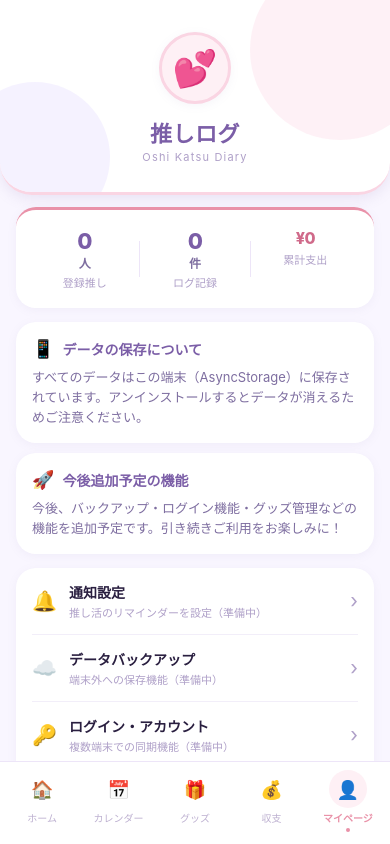
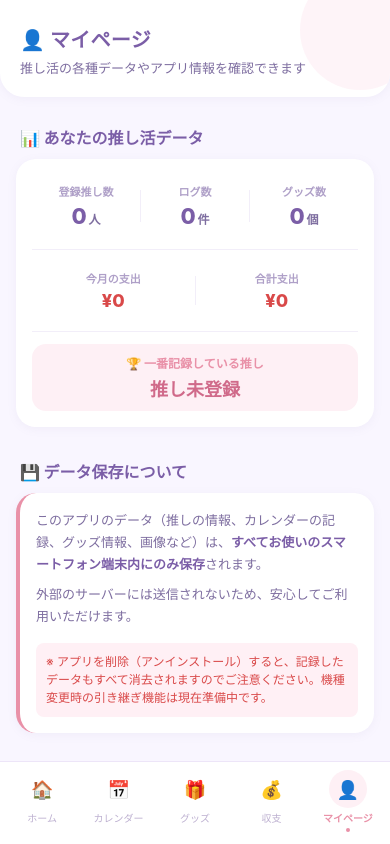
Before and after one commit to jun-devlog/oshikatsu-app, a React Native app: screen / in a window 390 px wide. Both pictures are taken after a click on the element "👤 マイページ". Built offline with nearby package versions, Linux system fonts and the light colour scheme.

Commit message:
improve my page tab

```diff
--- a/App.tsx
+++ b/App.tsx
@@ -94,7 +94,7 @@ export default function App() {
       case 'budget':
         return <BudgetTab logs={logs} oshis={oshis} goods={goods} />;
       case 'mypage':
-        return <MyPageTab oshis={oshis} logs={logs} />;
+        return <MyPageTab oshis={oshis} logs={logs} goods={goods} />;
     }
   };
 
--- a/src/screens/MyPageTab.tsx
+++ b/src/screens/MyPageTab.tsx
@@ -1,25 +1,76 @@
-import React from 'react';
-import { ScrollView, View, Text, StyleSheet } from 'react-native';
-import { Oshi, OshiLog } from '../types/oshi';
+import React, { useMemo } from 'react';
+import { ScrollView, View, Text, StyleSheet, Linking, TouchableOpacity } from 'react-native';
+import { Oshi, OshiLog, OshiGoods } from '../types/oshi';
 import { formatAmount } from '../utils/format';
+import { getTodayString } from '../utils/date';
 import { COLORS, RADIUS, SHADOW } from '../styles/theme';
 
 type Props = {
   oshis: Oshi[];
   logs: OshiLog[];
+  goods?: OshiGoods[];
 };
 
-const INFO_ITEMS = [
-  { icon: '🔔', label: '通知設定', desc: '推し活のリマインダーを設定（準備中）' },
-  { icon: '☁️', label: 'データバックアップ', desc: '端末外への保存機能（準備中）' },
-  { icon: '🔑', label: 'ログイン・アカウント', desc: '複数端末での同期機能（準備中）' },
-  { icon: '💬', label: 'ヘルプ・お問い合わせ', desc: 'フィードバックをお待ちしています' },
-];
+export default function MyPageTab({ oshis, logs, goods = [] }: Props) {
+  const oshiCount = oshis.length;
+  const logCount = logs.length;
+  const goodsCount = goods.length;
 
-export default function MyPageTab({ oshis, logs }: Props) {
-  const totalAmount = logs
-    .filter((l) => l.amount != null)
-    .reduce((sum, l) => sum + (l.amount ?? 0), 0);
+  const { totalAmount, thisMonthAmount } = useMemo(() => {
+    const thisMonthPrefix = getTodayString().substring(0, 7);
+    let total = 0;
+    let thisMonth = 0;
+
+    logs.forEach((l) => {
+      if (l.amount && l.amount > 0) {
+        total += l.amount;
+        if (l.date.startsWith(thisMonthPrefix)) {
+          thisMonth += l.amount;
+        }
+      }
+    });
+
+    goods.forEach((g) => {
+      if (g.price && g.price > 0) {
+        total += g.price;
+        if (g.purchaseDate.startsWith(thisMonthPrefix)) {
+          thisMonth += g.price;
+        }
+      }
+    });
+
+    return { totalAmount: total, thisMonthAmount: thisMonth };
+  }, [logs, goods]);
+
+  const topOshiName = useMemo(() => {
+    if (oshis.length === 0) return '推し未登録';
+    const counts: Record<string, number> = {};
+
+    // ログとグッズの数を推しごとにカウント
+    logs.forEach((l) => {
+      counts[l.oshiId] = (counts[l.oshiId] || 0) + 1;
+    });
+    goods.forEach((g) => {
+      counts[g.oshiId] = (counts[g.oshiId] || 0) + 1;
+    });
+
+    let maxId = '';
+    let maxCount = -1;
+    Object.entries(counts).forEach(([id, count]) => {
+      if (count > maxCount) {
+        maxCount = count;
+        maxId = id;
+      }
+    });
+
+    // まだ記録がない場合は最初に登録した推しを表示
+    if (maxCount === -1 || !maxId) {
+       return oshis[0]?.name ?? 'データなし';
+    }
+
+    const oshi = oshis.find((o) => o.id === maxId);
+    return oshi ? oshi.name : 'データ不明';
+  }, [oshis, logs, goods]);
 
   return (
     <ScrollView
@@ -27,118 +78,97 @@ export default function MyPageTab({ oshis, logs }: Props) {
       contentContainerStyle={styles.content}
       showsVerticalScrollIndicator={false}
     >
-      {/* ページヘッダー（LP「マイページ」画面参考） */}
+      {/* ページヘッダー */}
       <View style={styles.pageHeader}>
-        <View style={styles.decoCircle1} />
-        <View style={styles.decoCircle2} />
-
-        {/* アバター */}
-        <View style={styles.avatarWrap}>
-          <Text style={styles.avatarEmoji}>💕</Text>
-        </View>
-        <Text style={styles.appName}>推しログ</Text>
-        <Text style={styles.appNameEn}>Oshi Katsu Diary</Text>
+        <View style={styles.pageHeaderDeco} />
+        <Text style={styles.pageTitle}>👤 マイページ</Text>
+        <Text style={styles.pageSub}>推し活の各種データやアプリ情報を確認できます</Text>
       </View>
 
       <View style={styles.body}>
-        {/* 統計カード */}
+        {/* ── 1. 推し活サマリー ── */}
+        <Text style={styles.sectionTitle}>📊 あなたの推し活データ</Text>
         <View style={styles.statsCard}>
-          <View style={styles.statItem}>
-            <Text style={styles.statVal}>{oshis.length}</Text>
-            <Text style={styles.statUnit}>人</Text>
-            <Text style={styles.statLabel}>登録推し</Text>
+          <View style={styles.statsRow}>
+            <View style={styles.statBox}>
+              <Text style={styles.statLabel}>登録推し数</Text>
+              <Text style={styles.statValue}>{oshiCount}<Text style={styles.statUnit}>人</Text></Text>
+            </View>
+            <View style={styles.statDivider} />
+            <View style={styles.statBox}>
+              <Text style={styles.statLabel}>ログ数</Text>
+              <Text style={styles.statValue}>{logCount}<Text style={styles.statUnit}>件</Text></Text>
+            </View>
+            <View style={styles.statDivider} />
+            <View style={styles.statBox}>
+              <Text style={styles.statLabel}>グッズ数</Text>
+              <Text style={styles.statValue}>{goodsCount}<Text style={styles.statUnit}>個</Text></Text>
+            </View>
           </View>
-          <View style={styles.statDiv} />
-          <View style={styles.statItem}>
-            <Text style={styles.statVal}>{logs.length}</Text>
-            <Text style={styles.statUnit}>件</Text>
-            <Text style={styles.statLabel}>ログ記録</Text>
+
+          <View style={styles.statsDividerHorizontal} />
+
+          <View style={styles.statsRow}>
+            <View style={styles.statBox}>
+              <Text style={styles.statLabel}>今月の支出</Text>
+              <Text style={styles.statValueMoney}>{formatAmount(thisMonthAmount)}</Text>
+            </View>
+            <View style={styles.statDivider} />
+            <View style={styles.statBox}>
+              <Text style={styles.statLabel}>合計支出</Text>
+              <Text style={styles.statValueMoney}>{formatAmount(totalAmount)}</Text>
+            </View>
           </View>
-          <View style={styles.statDiv} />
-          <View style={styles.statItem}>
-            <Text style={[styles.statVal, styles.statValAmount]}>
-              ¥{totalAmount.toLocaleString('ja-JP')}
-            </Text>
-            <Text style={styles.statLabel}>累計支出</Text>
+
+          <View style={styles.statsDividerHorizontal} />
+
+          <View style={styles.topOshiWrap}>
+            <Text style={styles.topOshiLabel}>🏆 一番記録している推し</Text>
+            <Text style={styles.topOshiName}>{topOshiName}</Text>
           </View>
         </View>
 
-        {/* 登録推し一覧 */}
-        {oshis.length > 0 && (
-          <View style={styles.oshisCard}>
-            <Text style={styles.cardTitle}>💕 登録中の推し</Text>
-            {oshis.map((oshi, idx) => (
-              <View
-                key={oshi.id}
-                style={[
-                  styles.oshiRow,
-                  idx < oshis.length - 1 && styles.oshiRowBorder,
-                ]}
-              >
-                <View style={styles.oshiAvatarMini}>
-                  <Text style={styles.oshiAvatarMiniText}>💫</Text>
-                </View>
-                <View style={styles.oshiInfo}>
-                  <Text style={styles.oshiName}>{oshi.name}</Text>
-                  {oshi.genre ? (
-                    <Text style={styles.oshiGenre}>{oshi.genre}</Text>
-                  ) : null}
-                </View>
-                <Text style={styles.oshiLogCount}>
-                  {logs.filter((l) => l.oshiId === oshi.id).length}件
-                </Text>
-              </View>
-            ))}
-          </View>
-        )}
-
-        {/* データ保存について */}
+        {/* ── 2. データ保存についての説明 ── */}
+        <Text style={styles.sectionTitle}>💾 データ保存について</Text>
         <View style={styles.infoCard}>
-          <View style={styles.infoCardHeader}>
-            <Text style={styles.infoCardIcon}>📱</Text>
-            <Text style={styles.infoCardTitle}>データの保存について</Text>
-          </View>
-          <Text style={styles.infoCardDesc}>
-            すべてのデータはこの端末（AsyncStorage）に保存されています。アンインストールするとデータが消えるためご注意ください。
+          <Text style={styles.infoText}>
+            このアプリのデータ（推しの情報、カレンダーの記録、グッズ情報、画像など）は、<Text style={styles.highlight}>すべてお使いのスマートフォン端末内にのみ保存</Text>されます。
+          </Text>
+          <Text style={styles.infoText}>
+            外部のサーバーには送信されないため、安心してご利用いただけます。
+          </Text>
+          <Text style={styles.infoAlert}>
+            ※ アプリを削除（アンインストール）すると、記録したデータもすべて消去されますのでご注意ください。機種変更時の引き継ぎ機能は現在準備中です。
           </Text>
         </View>
 
-        {/* 今後の機能 */}
-        <View style={styles.infoCard}>
-          <View style={styles.infoCardHeader}>
-            <Text style={styles.infoCardIcon}>🚀</Text>
-            <Text style={styles.infoCardTitle}>今後追加予定の機能</Text>
+        {/* ── 3. アプリ情報 ── */}
+        <Text style={styles.sectionTitle}>📱 アプリ情報</Text>
+        <View style={styles.appCard}>
+          <View style={styles.appRow}>
+            <Text style={styles.appLabel}>アプリ名</Text>
+            <Text style={styles.appValue}>推しログ / Oshikatsu</Text>
           </View>
-          <Text style={styles.infoCardDesc}>
-            今後、バックアップ・ログイン機能・グッズ管理などの機能を追加予定です。引き続きご利用をお楽しみに！
-          </Text>
+          <View style={styles.appDivider} />
+          <View style={styles.appRow}>
+            <Text style={styles.appLabel}>バージョン</Text>
+            <Text style={styles.appValue}>1.0.0</Text>
+          </View>
+          <View style={styles.appDivider} />
+          <View style={styles.appRow}>
+            <Text style={styles.appLabel}>開発</Text>
+            <Text style={styles.appValue}>推し活応援プロジェクト</Text>
+          </View>
         </View>
 
-        {/* メニューリスト */}
-        <View style={styles.menuCard}>
-          {INFO_ITEMS.map((item, idx) => (
-            <View
-              key={item.label}
-              style={[
-                styles.menuRow,
-                idx < INFO_ITEMS.length - 1 && styles.menuRowBorder,
-              ]}
-            >
-              <Text style={styles.menuIcon}>{item.icon}</Text>
-              <View style={styles.menuText}>
-                <Text style={styles.menuLabel}>{item.label}</Text>
-                <Text style={styles.menuDesc}>{item.desc}</Text>
-              </View>
-              <Text style={styles.menuArrow}>›</Text>
-            </View>
-          ))}
-        </View>
-
-        {/* バージョン情報 */}
-        <View style={styles.versionArea}>
-          <Text style={styles.versionText}>推しログ v1.0.0（MVP）</Text>
-          <Text style={styles.versionSubText}>Expo + React Native + TypeScript</Text>
-        </View>
+        {/* サポートボタンなど（プレースホルダー） */}
+        <TouchableOpacity
+          style={styles.supportButton}
+          onPress={() => Linking.openURL('https://oshikatsu-navy.vercel.app/')}
+          activeOpacity={0.8}
+        >
+          <Text style={styles.supportButtonText}>🌐 公式サイトを見る</Text>
+        </TouchableOpacity>
       </View>
     </ScrollView>
   );
@@ -146,143 +176,176 @@ export default function MyPageTab({ oshis, logs }: Props) {
 
 const styles = StyleSheet.create({
   scroll: { flex: 1 },
-  content: { paddingBottom: 32 },
+  content: { paddingBottom: 40 },
 
-  // ページヘッダー（LP マイページ画面風：グラデーション背景）
+  // ページヘッダー
   pageHeader: {
     backgroundColor: COLORS.headerBg,
-    paddingTop: 32, paddingBottom: 28,
+    paddingTop: 24, paddingBottom: 20,
     paddingHorizontal: 20,
-    alignItems: 'center',
-    borderBottomLeftRadius: 32, borderBottomRightRadius: 32,
-    overflow: 'hidden', marginBottom: 8,
-    ...SHADOW.cardStrong,
-    borderBottomWidth: 3, borderBottomColor: COLORS.primaryLight,
+    borderBottomLeftRadius: 24, borderBottomRightRadius: 24,
+    overflow: 'hidden', marginBottom: 20,
+    ...SHADOW.card,
   },
-  decoCircle1: {
-    position: 'absolute', top: -40, right: -40,
-    width: 180, height: 180, borderRadius: 90,
-    backgroundColor: COLORS.primaryBg, opacity: 0.9,
+  pageHeaderDeco: {
+    position: 'absolute', top: -30, right: -30,
+    width: 120, height: 120, borderRadius: 60,
+    backgroundColor: COLORS.primaryBg, opacity: 0.7,
   },
-  decoCircle2: {
-    position: 'absolute', bottom: -40, left: -40,
-    width: 150, height: 150, borderRadius: 75,
-    backgroundColor: COLORS.accentBg, opacity: 0.8,
+  pageTitle: {
+    fontSize: 20, fontWeight: '800',
+    color: COLORS.accentDark, letterSpacing: 0.3, marginBottom: 6,
   },
-  avatarWrap: {
-    width: 72, height: 72, borderRadius: 36,
-    backgroundColor: COLORS.primaryBg,
-    alignItems: 'center', justifyContent: 'center',
-    borderWidth: 3, borderColor: COLORS.primaryLight,
-    marginBottom: 12, ...SHADOW.card,
-  },
-  avatarEmoji: { fontSize: 36 },
-  appName: {
-    fontSize: 22, fontWeight: '800',
-    color: COLORS.accentDark, letterSpacing: 0.5, marginBottom: 2,
-  },
-  appNameEn: {
-    fontSize: 11, color: COLORS.textTertiary,
-    letterSpacing: 1.2,
+  pageSub: { fontSize: 13, color: COLORS.textSecondary, lineHeight: 18 },
+
+  body: { paddingHorizontal: 16 },
+
+  sectionTitle: {
+    fontSize: 16, fontWeight: '800', color: COLORS.accentDark,
+    marginBottom: 10, marginLeft: 4, marginTop: 8,
   },
 
-  body: { paddingHorizontal: 16, paddingTop: 4 },
-
-  // 統計カード
+  // ── 統計カード ──
   statsCard: {
-    flexDirection: 'row',
     backgroundColor: COLORS.cardBg,
     borderRadius: RADIUS.card,
-    paddingVertical: 18, paddingHorizontal: 14,
-    marginBottom: 14, ...SHADOW.card,
-    borderTopWidth: 3, borderTopColor: COLORS.primary,
+    padding: 16,
+    marginBottom: 24,
+    ...SHADOW.card,
   },
-  statItem: { flex: 1, alignItems: 'center' },
-  statVal: {
-    fontSize: 22, fontWeight: '800',
-    color: COLORS.accentDark, letterSpacing: -0.5,
+  statsRow: {
+    flexDirection: 'row',
+    justifyContent: 'space-around',
+    alignItems: 'center',
+    paddingVertical: 8,
   },
-  statValAmount: { fontSize: 16, color: COLORS.primaryDark },
-  statUnit: { fontSize: 12, fontWeight: '600', color: COLORS.textSecondary },
+  statBox: {
+    flex: 1,
+    alignItems: 'center',
+  },
   statLabel: {
-    fontSize: 11, color: COLORS.textTertiary,
-    fontWeight: '500', marginTop: 3,
+    fontSize: 11,
+    color: COLORS.textTertiary,
+    fontWeight: '600',
+    marginBottom: 4,
   },
-  statDiv: {
-    width: 1, backgroundColor: COLORS.border, alignSelf: 'center', height: 36,
+  statValue: {
+    fontSize: 22,
+    fontWeight: '800',
+    color: COLORS.accentDark,
+  },
+  statValueMoney: {
+    fontSize: 18,
+    fontWeight: '800',
+    color: '#D94949',
+  },
+  statUnit: {
+    fontSize: 12,
+    fontWeight: '600',
+    color: COLORS.textSecondary,
+    marginLeft: 2,
+  },
+  statDivider: {
+    width: 1,
+    height: '70%',
+    backgroundColor: COLORS.divider,
+  },
+  statsDividerHorizontal: {
+    height: 1,
+    backgroundColor: COLORS.divider,
+    marginVertical: 12,
+  },
+  topOshiWrap: {
+    alignItems: 'center',
+    paddingVertical: 10,
+    backgroundColor: COLORS.primaryBg,
+    borderRadius: RADIUS.cardSm,
+  },
+  topOshiLabel: {
+    fontSize: 12,
+    fontWeight: '700',
+    color: COLORS.primary,
+    marginBottom: 4,
+  },
+  topOshiName: {
+    fontSize: 18,
+    fontWeight: '800',
+    color: COLORS.primaryDark,
   },
 
-  // 推し一覧カード
-  oshisCard: {
-    backgroundColor: COLORS.cardBg,
-    borderRadius: RADIUS.card,
-    padding: 16, marginBottom: 14,
-    ...SHADOW.card,
-  },
-  cardTitle: {
-    fontSize: 15, fontWeight: '700',
-    color: COLORS.accentDark, marginBottom: 12,
-  },
-  oshiRow: {
-    flexDirection: 'row', alignItems: 'center',
-    gap: 10, paddingVertical: 10,
-  },
-  oshiRowBorder: { borderBottomWidth: 1, borderBottomColor: COLORS.divider },
-  oshiAvatarMini: {
-    width: 36, height: 36, borderRadius: 18,
-    backgroundColor: COLORS.primaryBg,
-    alignItems: 'center', justifyContent: 'center',
-  },
-  oshiAvatarMiniText: { fontSize: 18 },
-  oshiInfo: { flex: 1 },
-  oshiName: { fontSize: 14, fontWeight: '700', color: COLORS.text },
-  oshiGenre: { fontSize: 12, color: COLORS.textTertiary, marginTop: 1 },
-  oshiLogCount: {
-    fontSize: 12, fontWeight: '600', color: COLORS.primary,
-  },
-
-  // 情報カード
+  // ── 情報カード ──
   infoCard: {
     backgroundColor: COLORS.cardBg,
     borderRadius: RADIUS.card,
-    padding: 16, marginBottom: 10,
+    padding: 16,
+    marginBottom: 24,
+    ...SHADOW.card,
+    borderLeftWidth: 4,
+    borderLeftColor: COLORS.primary,
+  },
+  infoText: {
+    fontSize: 13,
+    color: COLORS.textSecondary,
+    lineHeight: 22,
+    marginBottom: 8,
+  },
+  highlight: {
+    fontWeight: '700',
+    color: COLORS.accentDark,
+  },
+  infoAlert: {
+    fontSize: 12,
+    color: '#D94949',
+    lineHeight: 18,
+    marginTop: 8,
+    backgroundColor: '#FFF0F5',
+    padding: 10,
+    borderRadius: 8,
+    overflow: 'hidden',
+  },
+
+  // ── アプリ情報カード ──
+  appCard: {
+    backgroundColor: COLORS.cardBg,
+    borderRadius: RADIUS.card,
+    paddingHorizontal: 16,
+    marginBottom: 24,
     ...SHADOW.card,
   },
-  infoCardHeader: {
-    flexDirection: 'row', alignItems: 'center',
-    gap: 8, marginBottom: 8,
+  appRow: {
+    flexDirection: 'row',
+    justifyContent: 'space-between',
+    alignItems: 'center',
+    paddingVertical: 14,
   },
-  infoCardIcon: { fontSize: 18 },
-  infoCardTitle: {
-    fontSize: 14, fontWeight: '700', color: COLORS.accentDark,
+  appDivider: {
+    height: 1,
+    backgroundColor: COLORS.divider,
   },
-  infoCardDesc: {
-    fontSize: 13, color: COLORS.textSecondary,
-    lineHeight: 20,
+  appLabel: {
+    fontSize: 14,
+    fontWeight: '600',
+    color: COLORS.textSecondary,
+  },
+  appValue: {
+    fontSize: 14,
+    fontWeight: '600',
+    color: COLORS.text,
   },
 
-  // メニューリスト
-  menuCard: {
-    backgroundColor: COLORS.cardBg,
-    borderRadius: RADIUS.card,
-    paddingHorizontal: 16, marginTop: 4, marginBottom: 14,
-    ...SHADOW.card,
+  // サポートボタン
+  supportButton: {
+    backgroundColor: '#fff',
+    borderWidth: 1.5,
+    borderColor: COLORS.primary,
+    borderRadius: RADIUS.button,
+    paddingVertical: 14,
+    alignItems: 'center',
+    marginBottom: 20,
   },
-  menuRow: {
-    flexDirection: 'row', alignItems: 'center',
-    paddingVertical: 14, gap: 12,
+  supportButtonText: {
+    color: COLORS.primary,
+    fontSize: 15,
+    fontWeight: '700',
   },
-  menuRowBorder: {
-    borderBottomWidth: 1, borderBottomColor: COLORS.divider,
-  },
-  menuIcon: { fontSize: 20 },
-  menuText: { flex: 1 },
-  menuLabel: { fontSize: 14, fontWeight: '600', color: COLORS.text },
-  menuDesc: { fontSize: 11, color: COLORS.textTertiary, marginTop: 2 },
-  menuArrow: { fontSize: 20, color: COLORS.textTertiary },
-
-  // バージョン情報
-  versionArea: { alignItems: 'center', paddingVertical: 20 },
-  versionText: { fontSize: 12, color: COLORS.textTertiary },
-  versionSubText: { fontSize: 11, color: COLORS.placeholder, marginTop: 2 },
 });
```
